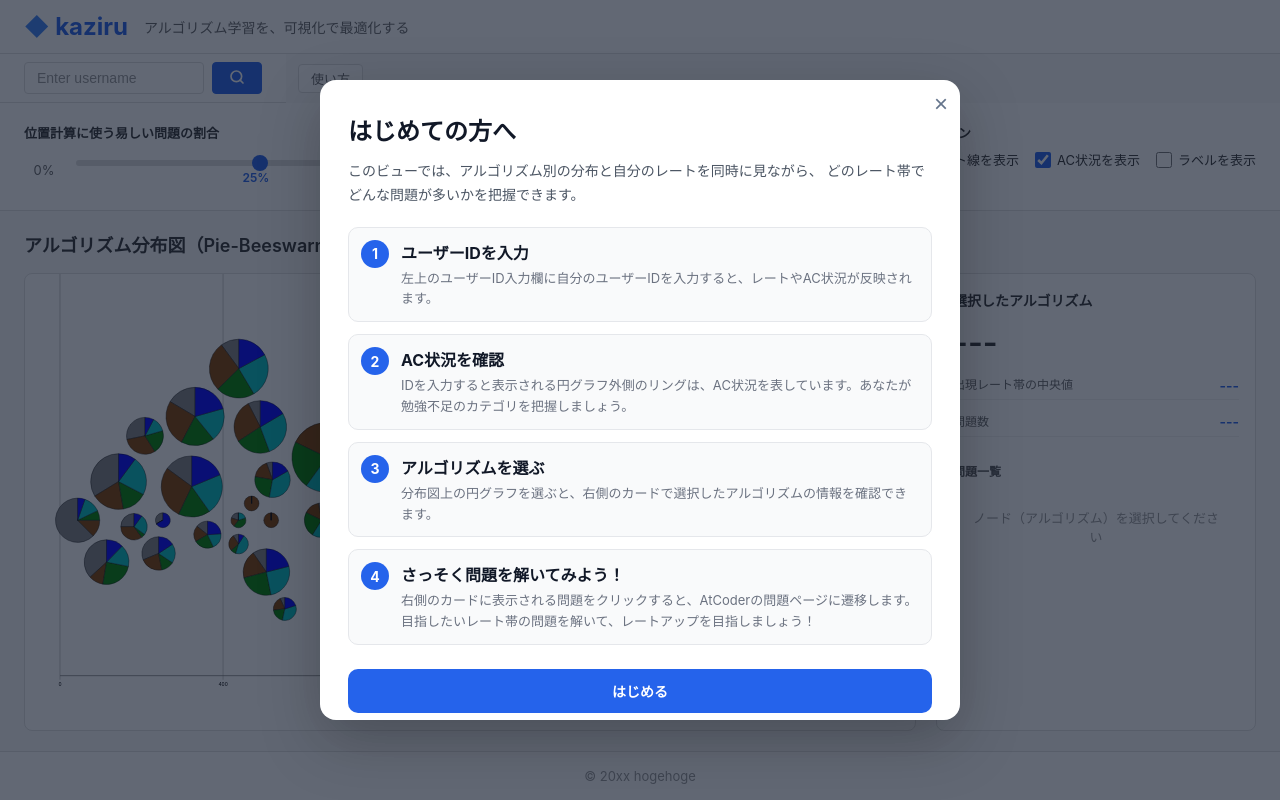
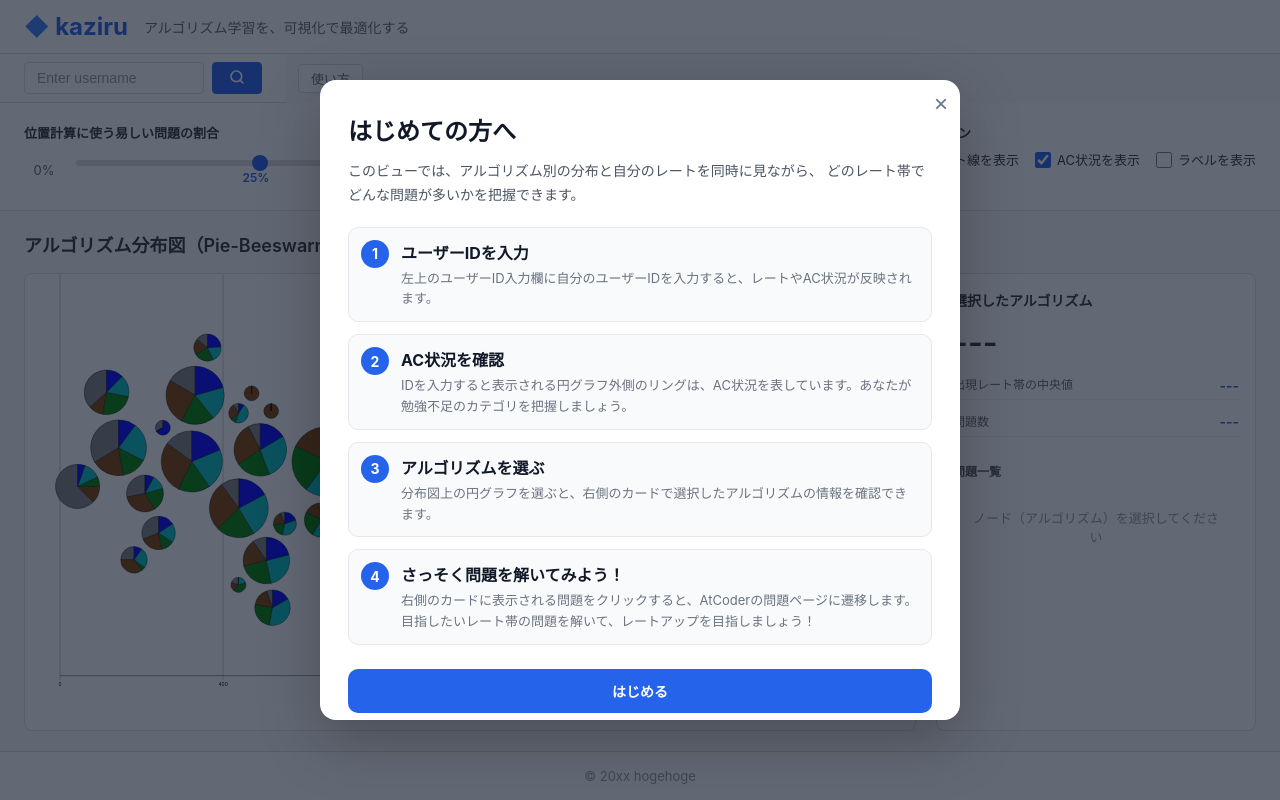
Before and after one commit to vdslab/theme2026-kaziru, a React (Vite) app: page / in a window 1280 px wide. Built offline with nearby package versions, Linux system fonts and the light colour scheme.

Commit message:
feat: 近傍関係を反映したノード配置を追加

```diff
--- a/src/App.jsx
+++ b/src/App.jsx
@@ -1,7 +1,11 @@
 import { useEffect, useMemo, useState } from "react";
 
 import { computeBeeswarm } from "./utils/beeswarm";
-import { computeAnchoredClassicalMds, DEFAULT_LOWER_FRACTION } from "./utils/classicalMds";
+import {
+  computeAnchoredClassicalMds,
+  createAlgorithmDistanceMap,
+  DEFAULT_LOWER_FRACTION,
+} from "./utils/classicalMds";
 import { loadCsv, findColumn } from "./utils/loadCsv";
 import { groupByAlgorithm, countBandsByAlgorithm, createSummary } from "./utils/statistics";
 
@@ -15,14 +19,22 @@ export default function App() {
   const [allRows, setAllRows] = useState([]);
   const [lowerFraction, setLowerFraction] = useState(DEFAULT_LOWER_FRACTION);
 
+  const distanceByAlgorithm = useMemo(() => {
+    if (summaryData.length === 0) {
+      return new Map();
+    }
+
+    return createAlgorithmDistanceMap(summaryData, algorithmGroups, lowerFraction);
+  }, [algorithmGroups, lowerFraction, summaryData]);
+
   const summary = useMemo(() => {
     if (summaryData.length === 0) {
       return [];
     }
 
     const mdsData = computeAnchoredClassicalMds(summaryData, algorithmGroups, lowerFraction);
-    return computeBeeswarm(mdsData);
-  }, [algorithmGroups, lowerFraction, summaryData]);
+    return computeBeeswarm(mdsData, distanceByAlgorithm);
+  }, [algorithmGroups, distanceByAlgorithm, lowerFraction, summaryData]);
 
   useEffect(() => {
     async function init() {
@@ -91,6 +103,7 @@ export default function App() {
       <Main
         summary={summary}
         allRows={allRows}
+        distanceByAlgorithm={distanceByAlgorithm}
         lowerFraction={lowerFraction}
         onLowerFractionChange={setLowerFraction}
       />
--- a/src/components/Main.jsx
+++ b/src/components/Main.jsx
@@ -11,7 +11,13 @@ import AlgorithmCard from "./AlgorithmCard";
 import UsageOverlay from "./UsageOverlay";
 
 const MAX_CHART_ASPECT_RATIO = 3;
-export default function Main({ summary, allRows, lowerFraction, onLowerFractionChange }) {
+export default function Main({
+  summary,
+  allRows,
+  distanceByAlgorithm,
+  lowerFraction,
+  onLowerFractionChange,
+}) {
   const [showCurrentRate, setShowCurrentRate] = useState(true);
   const [showProgressRing, setShowProgressRing] = useState(true);
   const [showLabels, setShowLabels] = useState(false);
@@ -223,6 +229,7 @@ export default function Main({ summary, allRows, lowerFraction, onLowerFractionC
               showProgress={submissionsLoaded && showProgressRing}
               selectedAlgorithm={selectedAlgo?.algo ?? null}
               onSelectAlgorithm={setSelectedAlgoName}
+              distanceByAlgorithm={distanceByAlgorithm}
             />
           </div>
 
--- a/src/components/PieBeeswarm/PieBeeswarm.jsx
+++ b/src/components/PieBeeswarm/PieBeeswarm.jsx
@@ -12,6 +12,7 @@ export default function PieBeeswarm({
   showProgress = false,
   selectedAlgorithm = null,
   onSelectAlgorithm,
+  distanceByAlgorithm = new Map(),
 }) {
   const containerRef = useRef(null);
   const [containerSize, setContainerSize] = useState({ width: 0, height: 0 });
@@ -105,6 +106,24 @@ export default function PieBeeswarm({
       { label: "Untried", value: progressByAlgorithm.get(item.algo)?.untried ?? 0 },
     ],
   }));
+  const selectedNode = renderedData.find((item) => item.algo === selectedAlgorithm);
+  const selectedDistances = distanceByAlgorithm.get(selectedAlgorithm);
+  const neighborLinks =
+    selectedNode && selectedDistances
+      ? renderedData
+          .filter((item) => item.algo !== selectedAlgorithm)
+          .map((item) => ({
+            item,
+            distance: selectedDistances.get(item.algo),
+          }))
+          .filter((neighbor) => Number.isFinite(neighbor.distance))
+          .sort((a, b) => a.distance - b.distance)
+          .slice(0, 3)
+      : [];
+  const highlightedAlgorithms = new Set([
+    selectedAlgorithm,
+    ...neighborLinks.map(({ item }) => item.algo),
+  ]);
 
   return (
     <div ref={containerRef} style={{ width: "100%", height: "100%" }}>
@@ -130,6 +149,26 @@ export default function PieBeeswarm({
           axisXMax={xScale(AXIS_MAX)}
         />
 
+        {neighborLinks.length > 0 && (
+          <g className="neighbor-links" aria-label="選択タグに近いタグ">
+            {neighborLinks.map(({ item, distance }) => {
+              const dx = item.x - selectedNode.x;
+              const dy = item.y - selectedNode.y;
+              const length = Math.hypot(dx, dy) || 1;
+              const x1 = selectedNode.x + (dx / length) * selectedNode.r;
+              const y1 = selectedNode.y + (dy / length) * selectedNode.r;
+              const x2 = item.x - (dx / length) * item.r;
+              const y2 = item.y - (dy / length) * item.r;
+
+              return (
+                <line key={item.algo} x1={x1} y1={y1} x2={x2} y2={y2}>
+                  <title>{`${selectedNode.algo} と ${item.algo} のWasserstein距離: ${Math.round(distance)}`}</title>
+                </line>
+              );
+            })}
+          </g>
+        )}
+
         {shouldShowCurrentRate && (
           <g className="current-rate-line" transform={`translate(${xScale(currentRateX)},0)`}>
             <line y1={viewBoxY} y2={axisY + 10} />
@@ -151,7 +190,7 @@ export default function PieBeeswarm({
             progressRingGap={PROGRESS_RING_GAP}
             progressRingWidth={PROGRESS_RING_WIDTH}
             selected={item.algo === selectedAlgorithm}
-            dimmed={selectedAlgorithm !== null && item.algo !== selectedAlgorithm}
+            dimmed={selectedAlgorithm !== null && !highlightedAlgorithms.has(item.algo)}
             onSelect={() => onSelectAlgorithm?.(item.algo)}
             slices={[
               { label: "Gray", value: item.Gray },
--- a/src/utils/beeswarm.js
+++ b/src/utils/beeswarm.js
@@ -1,4 +1,38 @@
 export const GAP = 16;
+const NEIGHBOR_COUNT = 3;
+
+function getNearestPlacedNodes(algo, placed, distanceByAlgorithm) {
+  const distances = distanceByAlgorithm.get(algo);
+  if (!distances) {
+    return [];
+  }
+
+  return placed
+    .map((node) => ({ node, distance: distances.get(node.algo) }))
+    .filter(({ distance }) => Number.isFinite(distance))
+    .sort((a, b) => a.distance - b.distance)
+    .slice(0, NEIGHBOR_COUNT);
+}
+
+function calculatePreferredY(algo, placed, distanceByAlgorithm) {
+  const neighbors = getNearestPlacedNodes(algo, placed, distanceByAlgorithm);
+  if (neighbors.length === 0) {
+    return 0;
+  }
+
+  const weighted = neighbors.reduce(
+    (result, { node, distance }) => {
+      const weight = 1 / (distance + 1);
+      return {
+        total: result.total + node.y * weight,
+        weight: result.weight + weight,
+      };
+    },
+    { total: 0, weight: 0 },
+  );
+
+  return weighted.total / weighted.weight;
+}
 
 // 円の重なり判定
 export function hasOverlap(y, x, r, placed) {
@@ -21,8 +55,9 @@ export function hasOverlap(y, x, r, placed) {
 }
 
 // 1つの点を配置
-export function placeOne(x, r, placed) {
-  const candidates = [0];
+export function placeOne(x, r, placed, algo, distanceByAlgorithm = new Map()) {
+  const preferredY = calculatePreferredY(algo, placed, distanceByAlgorithm);
+  const candidates = [0, preferredY];
 
   for (const p of placed) {
     const minDist = r + p.r + GAP;
@@ -36,7 +71,11 @@ export function placeOne(x, r, placed) {
     }
   }
 
-  candidates.sort((a, b) => Math.abs(a) - Math.abs(b));
+  candidates.sort(
+    (a, b) =>
+      Math.abs(a - preferredY) + Math.abs(a) * 0.1 -
+      (Math.abs(b - preferredY) + Math.abs(b) * 0.1),
+  );
 
   for (const y of candidates) {
     if (!hasOverlap(y, x, r, placed)) {
@@ -56,13 +95,15 @@ export function placeOne(x, r, placed) {
 }
 
 // summaryにx座標と半径を追加
-export function computeBeeswarm(summary) {
+export function computeBeeswarm(summary, distanceByAlgorithm = new Map()) {
   const placed = [];
 
-  const sorted = [...summary].sort((a, b) => a.x - b.x);
+  // 大きいノードを先に中央へ配置し、小さいノードを上下へ逃がす。
+  // x座標そのものは変更しないため、難易度分布の横方向の意味は保たれる。
+  const sorted = [...summary].sort((a, b) => b.r - a.r || a.x - b.x);
 
   for (const item of sorted) {
-    const y = placeOne(item.x, item.r, placed);
+    const y = placeOne(item.x, item.r, placed, item.algo, distanceByAlgorithm);
 
     placed.push({
       ...item,
--- a/src/utils/classicalMds.js
+++ b/src/utils/classicalMds.js
@@ -37,7 +37,7 @@ function lowerFractionValues(values, fraction = DEFAULT_LOWER_FRACTION) {
 }
 
 // 1次元のWasserstein-1距離。分位点関数の差を数値積分する。
-function wassersteinDistance1d(valuesA, valuesB) {
+export function wassersteinDistance1d(valuesA, valuesB) {
   if (valuesA.length === 0 || valuesB.length === 0) {
     return Number.NaN;
   }
@@ -60,6 +60,38 @@ function wassersteinDistance1d(valuesA, valuesB) {
 
   const area = total * (quantileRange / last);
   return area / quantileRange;
+}
+
+export function createAlgorithmDistanceMap(
+  summary,
+  groups,
+  lowerFraction = DEFAULT_LOWER_FRACTION,
+) {
+  const distributions = new Map(
+    summary.map((item) => [
+      item.algo,
+      lowerFractionValues(groups[item.algo] ?? [], lowerFraction),
+    ]),
+  );
+  const distanceByAlgorithm = new Map(
+    summary.map((item) => [item.algo, new Map([[item.algo, 0]])]),
+  );
+
+  for (let i = 0; i < summary.length; i++) {
+    for (let j = i + 1; j < summary.length; j++) {
+      const source = summary[i].algo;
+      const target = summary[j].algo;
+      const distance = wassersteinDistance1d(
+        distributions.get(source),
+        distributions.get(target),
+      );
+
+      distanceByAlgorithm.get(source).set(target, distance);
+      distanceByAlgorithm.get(target).set(source, distance);
+    }
+  }
+
+  return distanceByAlgorithm;
 }
 
 function createDistanceMatrix(distributions) {
--- a/style.css
+++ b/style.css
@@ -474,6 +474,17 @@ body {
   stroke-width: 4;
 }
 
+.neighbor-links {
+  pointer-events: none;
+}
+
+.neighbor-links line {
+  stroke: #2563eb;
+  stroke-width: 2;
+  stroke-dasharray: 8 6;
+  opacity: 0.8;
+}
+
 .current-rate-line {
   pointer-events: none;
 }
```
